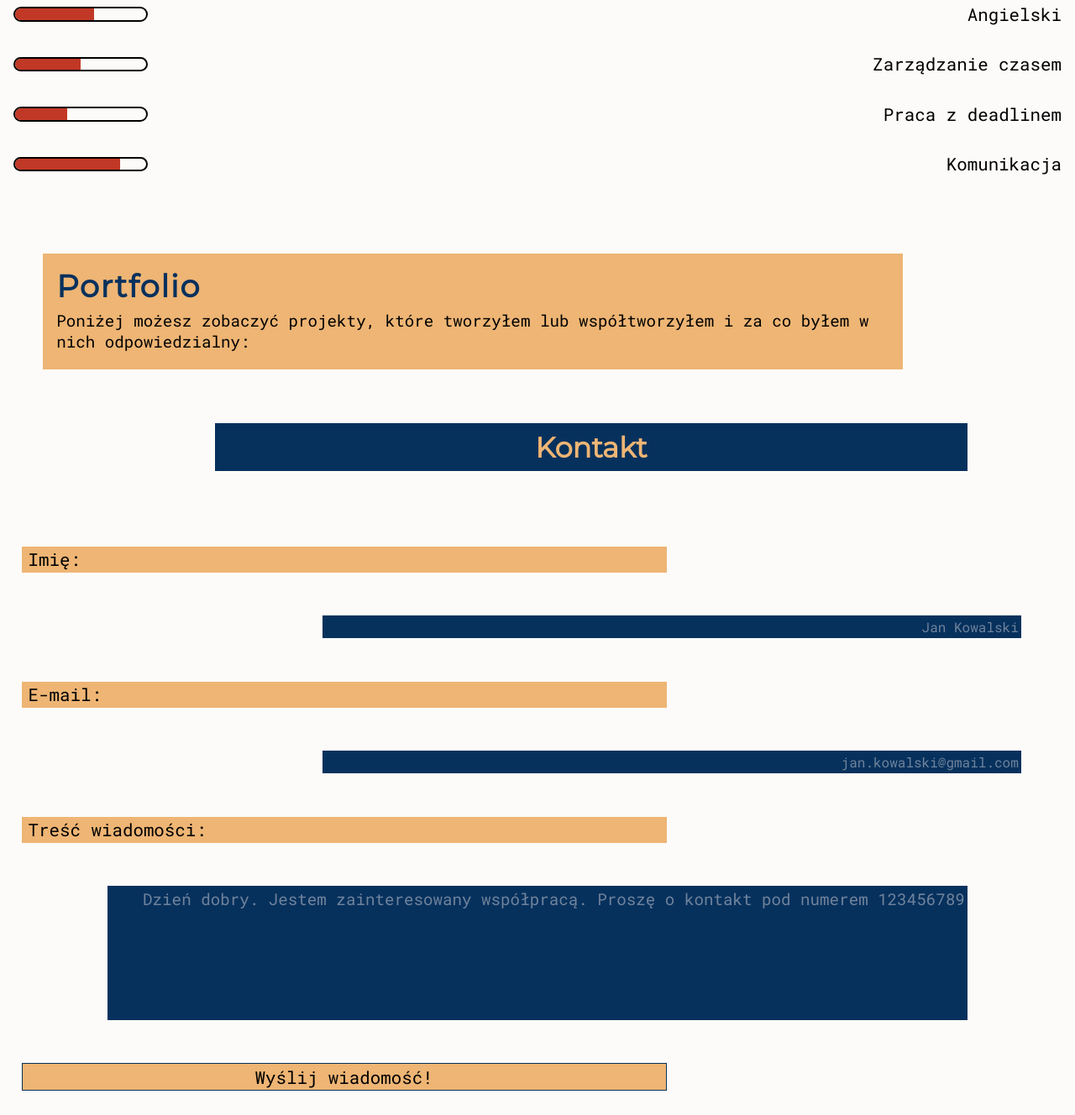
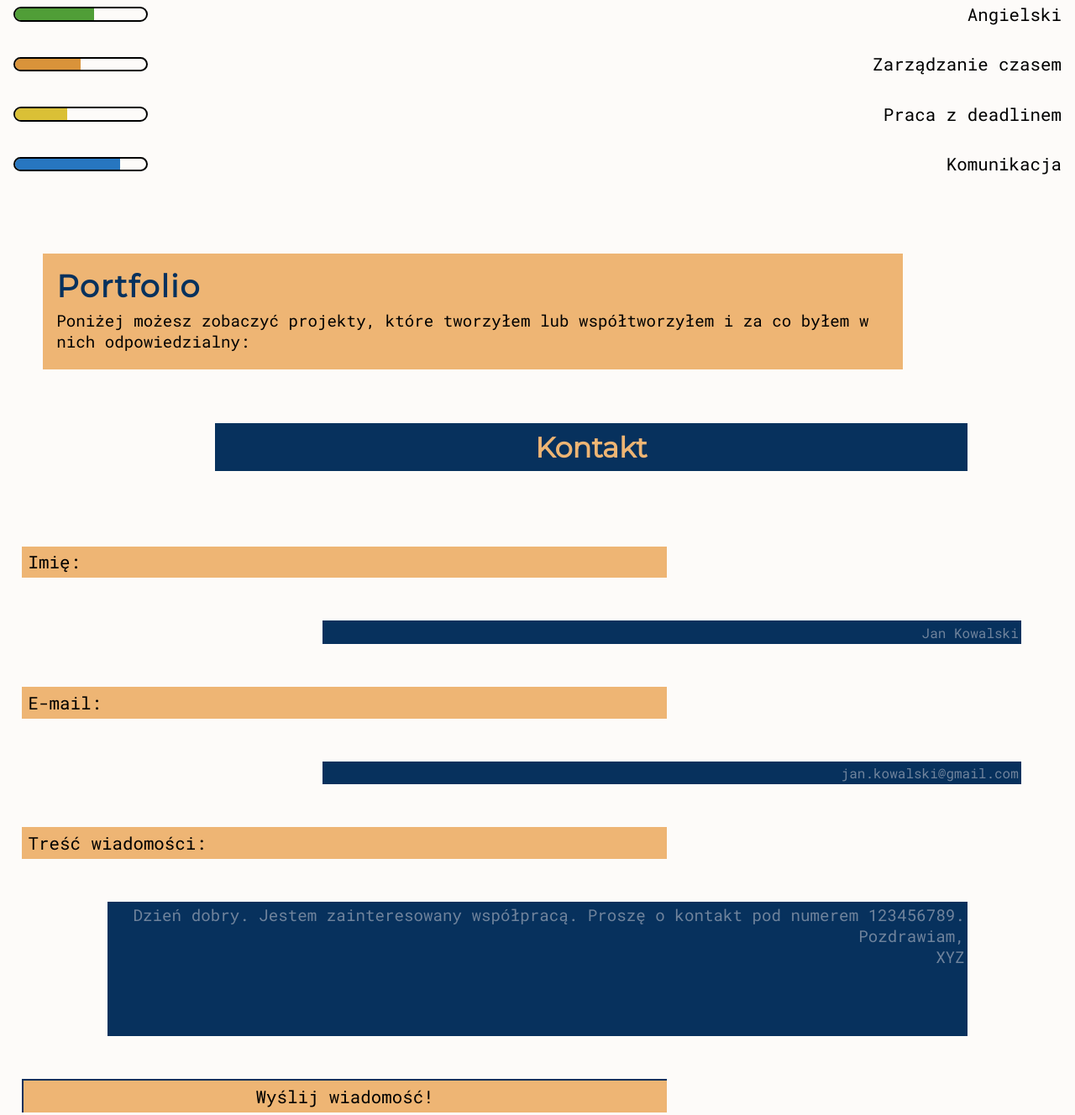
Before and after one commit to Nordslig/portfolio, a plain HTML site: page index.html in a window 1280 px wide. Shown: the part 1255-2583 px from the top of the page at 84% size. Drawn offline with nearby package versions, Linux system fonts and the light colour scheme; files that its build step writes are made by us from their sources.

Commit message:
add temporarily  test.js, change submit button, code format

```diff
--- a/index.html
+++ b/index.html
@@ -93,10 +93,6 @@
     <div class="projects">
       <h2>Portfolio</h2>
       <p>
-        <!-- Poniżej możesz zobaczyć listę i krótki przegląd moich poprzednich prac.
-        Niektóre tworzyłem sam, a przy innych pracowałem w zespole. Napisane
-        jest wtedy, które elementy i/lub inne aspekty danego projektu
-        wspomagałem. -->
         Poniżej możesz zobaczyć projekty, które tworzyłem lub współtworzyłem i
         za co byłem w nich odpowiedzialny:
       </p>
@@ -130,17 +126,19 @@
           <textarea
             name="mtext"
             style="resize: none"
-            placeholder="Dzień dobry. Jestem zainteresowany współpracą. Proszę o kontakt pod numerem 123456789"
+            placeholder="Dzień dobry. Jestem zainteresowany współpracą. Proszę o kontakt pod numerem 123456789.
+            Pozdrawiam,
+            XYZ"
             autocomplete="off"
           ></textarea>
           <input
+            class="submit"
             type="submit"
-            value="Wyślij wiadomość!"
-            onclick="console.log(`Wysłano wiadomość!`)"
-          />
+            value="Wyślij wiadomość!"/>
         </div>
       </form>
     </div>
     <footer><h2>Made by Bartosz Pindel &copy</h2></footer>
+    <script src="script/test.js"></script>
   </body>
 </html>
--- /dev/null
+++ b/script/test.js
@@ -0,0 +1,9 @@
+// console.log(document.querySelector('.submit'));
+const currentTime = new Date();
+
+const messageSendTime = currentTime.getHours() + ':' + currentTime.getMinutes();
+
+document.querySelector('.submit').addEventListener('click', (e) =>{
+  e.preventDefault();
+  console.log(`Wysłano wiadomość o godzinie ${messageSendTime}`);
+})
--- a/style/_contact.sass
+++ b/style/_contact.sass
@@ -15,47 +15,33 @@
     flex-direction: column
     font-family: $secondary-font
     color: black
-    // label:nth-of-type(odd),
-    // input:nth-of-type(odd),
-    // textarea:nth-of-type(odd)
-    //   width: 80vw
-    //   text-align: right
-    //
     .inputs,
     .message
       display: flex
       flex-wrap: wrap
-      // input[type=submit]
-      //   padding:
       label, input[type=submit]
         min-width: 60%
-        padding: .1rem .5rem
+        padding: .3rem .5rem
         margin: 2% 5% 2% 2%
         background-color: $secondary-color
         font-size: 1.3rem
       input[type=submit]
-        border: 1.3px solid $main-color
-        // border-top: 2px solid $main-color
-        // border-left: 2px solid $main-color
-        // border-right: 2px solid $secondary-color
-        // border-bottom: 2px solid $secondary-color
-      // textarea,
+        // color: $secondary-color
+        // background-color: $main-color
+        border-left: 2px solid $main-color
+        border-top: 2px solid $main-color
       input[type=text],
       input[type=email]
         width: 70%
         margin-left: 30%
         color: white
-        // margin-right: 0%
-        // float: right
         text-align: right
         font-size: 1rem
       input, textarea
         margin: 2% 5% 2% 0
         padding: .2rem
-        // border: black 1px solid
         border: none
         background-color: $main-color
-        // color: white
         font-family: $secondary-font
       textarea
         height: 10rem
@@ -69,25 +55,6 @@
         color: rgba(246, 237, 237, 0.438)
       textarea:focus,
       input:focus
-        // border: white 100px solid
         outline: none
-      // textarea::-webkit-scrollbar
-        // width: 1em
-        // background-color: darkgrey;
-        // outline: 1px solid slategrey;
-      //   width: .1rem
-      //   background-color: $secondary-color
-      // textarea::scrollbar
-      //   width: .1rem
-      //   background-color: $secondary-color
-        // text-align: right
-        // color: red
-        // &:nth-child(even)
-        //   position: absolute
-        //   right: 0
-          // text-align: right
-          // width: 50vw
-    // .inputs:nth-child(even)
-    //   width: 50%
-    // .message:nth-child(even)
-    //   width: 50%
+      input[type=submit]:active
+        border: none
--- a/style/_skills.sass
+++ b/style/_skills.sass
@@ -57,16 +57,16 @@
             background-color: #b81a05dc
           &.english
             width: 60%
-            background-color: #b81a05dc
+            background-color: #359019dc
           &.organization
             width: 50%
-            background-color: #b81a05dc
+            background-color: #d3831cdc
           &.deadline
             width: 40%
-            background-color: #b81a05dc
+            background-color: #d4b818dc
           &.comunication
             width: 80%
-            background-color: #b81a05dc
+            background-color: #0562b8dc
     .skills-programing-parent
       // flex-basis: 0
       // flex-grow: 1
```
